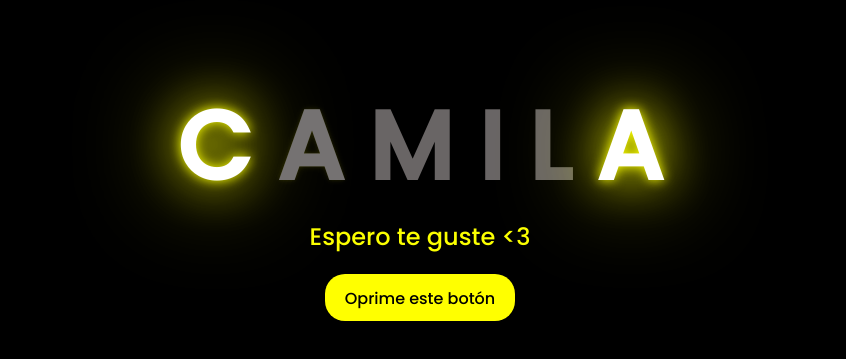
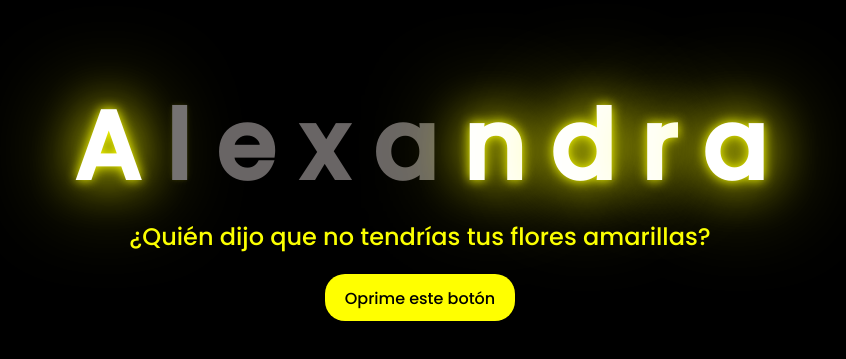
Before and after one commit to Arnovii/Flores, a plain HTML site: page index.html in a window 1280 px wide. Shown: the part 211-570 px from the top of the page, without its empty margins (228-1074 px from the left). Drawn offline with Linux system fonts and the light colour scheme.

Commit message:
Alexandra

```diff
--- a/index.html
+++ b/index.html
@@ -11,12 +11,16 @@
 <body>
     <div class="greetings">
 
-        <span>C</span>
         <span>A</span>
-        <span>M</span>
-        <span>I</span>
-        <span>L</span>
-        <span>A</span>
+        <span>l</span>
+        <span>e</span>
+        <span>x</span>
+        <span>a</span>
+        <span>n</span>
+        <span>d</span>
+        <span>r</span>
+        <span>a</span>
+
 
     </div>
     <div class="greetings">
@@ -28,7 +32,7 @@
         <span></span>
     </div>
     <div class="description">
-        <span>Espero te guste <3</span>
+        <span>¿Quién dijo que no tendrías tus flores amarillas?</span>
     </div>
     <div class="button">
         <button>
```
